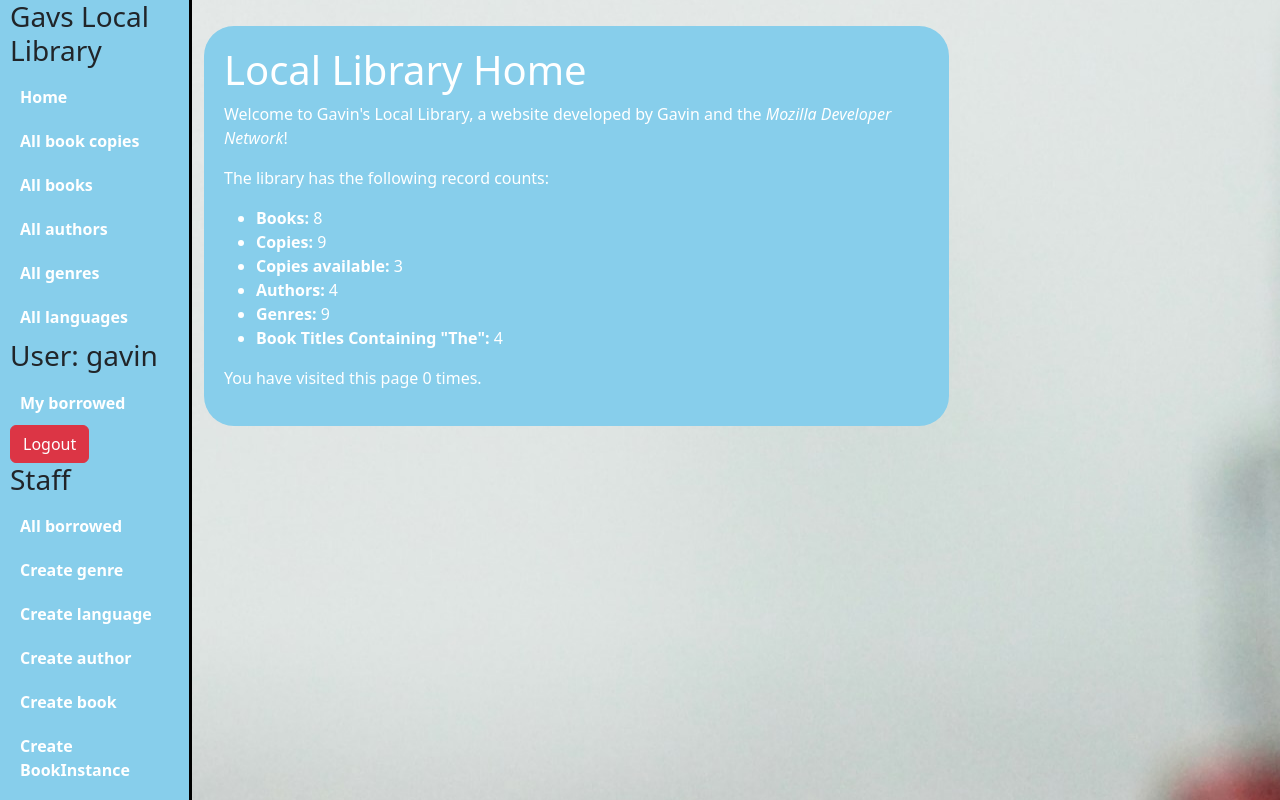
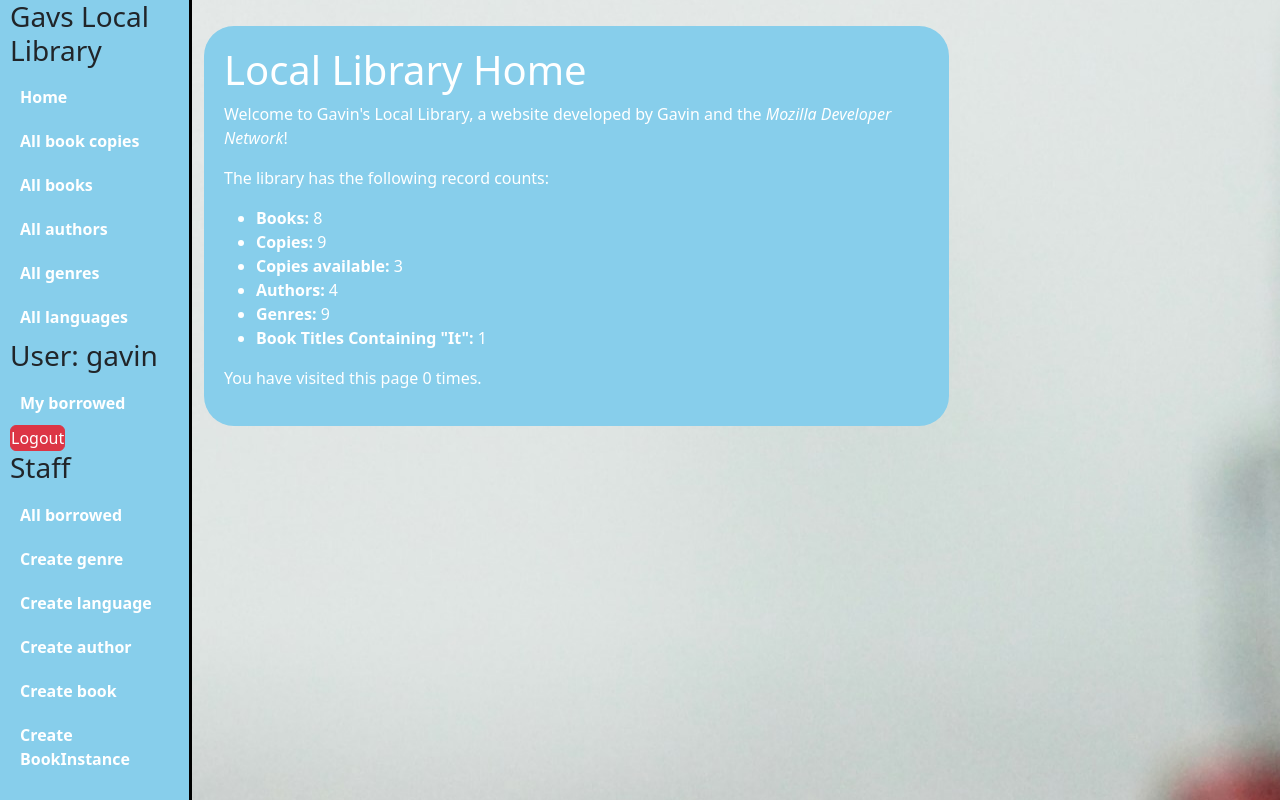
Before and after one commit to gavink01/csci313-assignment-3-Gavin-Kestner, a Django app: page /catalog/ in a window 1280 px wide. Run offline with Django 5.2, Linux system fonts and the light colour scheme; a user stored in the database is signed in; data comes from the database, SQL or seed files in the repository; both versions use the stored data as it was after the commit.

Commit message:
Final Fixes of small bugs

```diff
--- a/locallibrary/catalog/static/css/styles.css
+++ b/locallibrary/catalog/static/css/styles.css
@@ -1,3 +1,12 @@
+
+#logout-form {
+  display: inline;
+}
+
+#logout-form button {
+  padding: 0;
+  margin: 0;
+}
 
 .sidebar-nav {
   margin-top: 20px;
--- a/locallibrary/catalog/templates/catalog/book_detail.html
+++ b/locallibrary/catalog/templates/catalog/book_detail.html
@@ -1,7 +1,7 @@
 {% extends "base_generic.html" %} {% block content %}
 <h1>Title: {{ book.title }}</h1>
 
-<p><strong>Author:</strong> <a href="">{{ book.author }}</a></p>
+<p><strong>Author:</strong> <a href="{{ book.author.get_absolute_url }}">{{ book.author }}</a></p>
 <!-- author detail link not yet defined -->
 <p><strong>Summary:</strong> {{ book.summary }}</p>
 <p><strong>ISBN:</strong> {{ book.isbn }}</p>
--- a/locallibrary/catalog/templates/index.html
+++ b/locallibrary/catalog/templates/index.html
@@ -16,7 +16,7 @@
   <li><strong>Copies available:</strong> {{ num_instances_available }}</li>
   <li><strong>Authors:</strong> {{ num_authors }}</li>
   <li><strong>Genres:</strong> {{ num_genres }}</li>
-  <li><strong>Book Titles Containing "The":</strong> {{ num_books_with_the }}</li>
+  <li><strong>Book Titles Containing "It":</strong> {{ num_books_with_the }}</li>
 </ul>
 
 <p>
--- a/locallibrary/catalog/views.py
+++ b/locallibrary/catalog/views.py
@@ -26,7 +26,7 @@ def index(request):
 
     # Available books (status = 'a')
     num_instances_available = BookInstance.objects.filter(status__exact='a').count()
-    num_books_with_the = Book.objects.filter(title__icontains='the').count()
+    num_books_with_the = Book.objects.filter(title__icontains='It').count()
 
     # The 'all()' is implied by default.
     num_authors = Author.objects.count()
@@ -50,19 +50,19 @@ def index(request):
 
 class BookListView(generic.ListView):
     model = Book
-    paginate_by = 4
+    paginate_by = 10
 
 class AuthorListView(generic.ListView):
     model = Author
-    paginate_by = 4
+    paginate_by = 10
 
 class GenreListView(generic.ListView):
     model = Genre
-    paginate_by = 4
+    paginate_by = 10
 
 class LanguageListView(generic.ListView):
     model = Language
-    paginate_by = 4
+    paginate_by = 10
 
 class BookInstanceListView(generic.ListView):
     model = BookInstance
```
Also changed, not shown: locallibrary/db.sqlite3.
